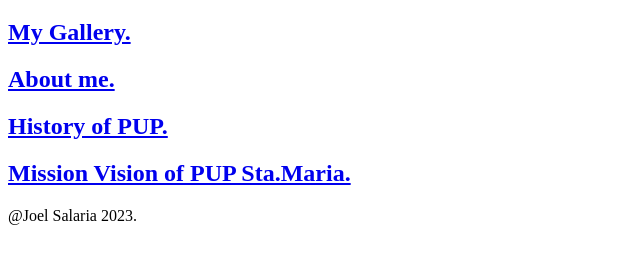
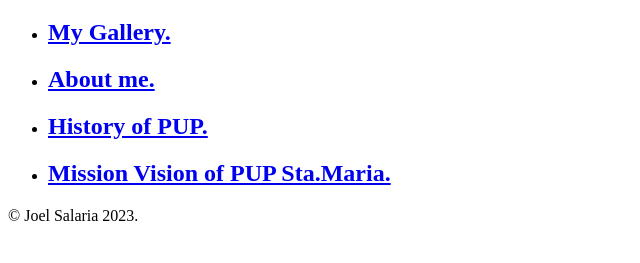
Before and after one commit to Takaowers/MY_HTML_PAGE, a plain HTML site: page index.html in a window 1280 px wide. Shown: the part 61-324 px from the top of the page, without its empty margins (0-640 px from the left). Drawn offline with Linux system fonts and the light colour scheme.

Commit message:
first commit

```diff
--- a/index.html
+++ b/index.html
@@ -8,15 +8,16 @@
 </head>
 <body>
     <strong><h1>This is my Home page.</h1></strong>
-    <a href="Mygallery.html"><h2>My Gallery.</h2></a>
+    <ul>
+    <a href="Mygallery.html"><li><h2>My Gallery.</h2></a></li>
 
-    <a href="Aboutme.html"><h2>About me.</h2></a>
+    <a href="Aboutme.html"><li><h2>About me.</h2></a></li>
 
-    <a href="https://www.pup.edu.ph/about/history" target="_blank"><h2>History of PUP.</h2></a>
+    <a href="https://www.pup.edu.ph/about/history" target="_blank"><li><h2>History of PUP.</h2></a></li>
 
-    <a href="MissionVision.html"><h2>Mission Vision of PUP Sta.Maria.</h2></a>
-
-    <p>@Joel Salaria 2023.</p>
+    <a href="MissionVision.html"><li><h2>Mission Vision of PUP Sta.Maria.</h2></a></li>
+    </ul>
+    <p>&copy; Joel Salaria 2023.</p>
 
 </body>
 </html>
```
Also changed, not shown: Mygallery.html (+8 -6 lines).
